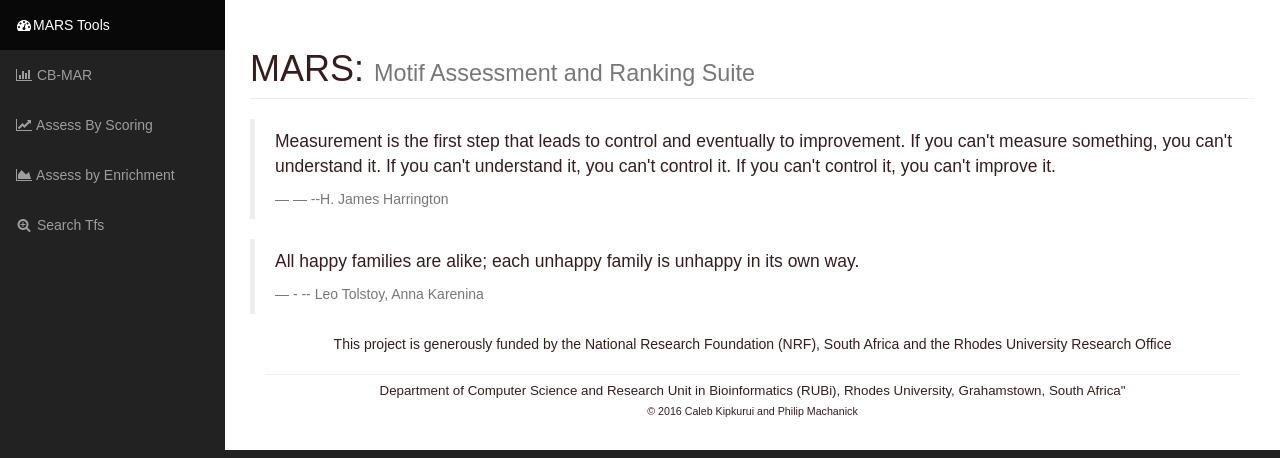
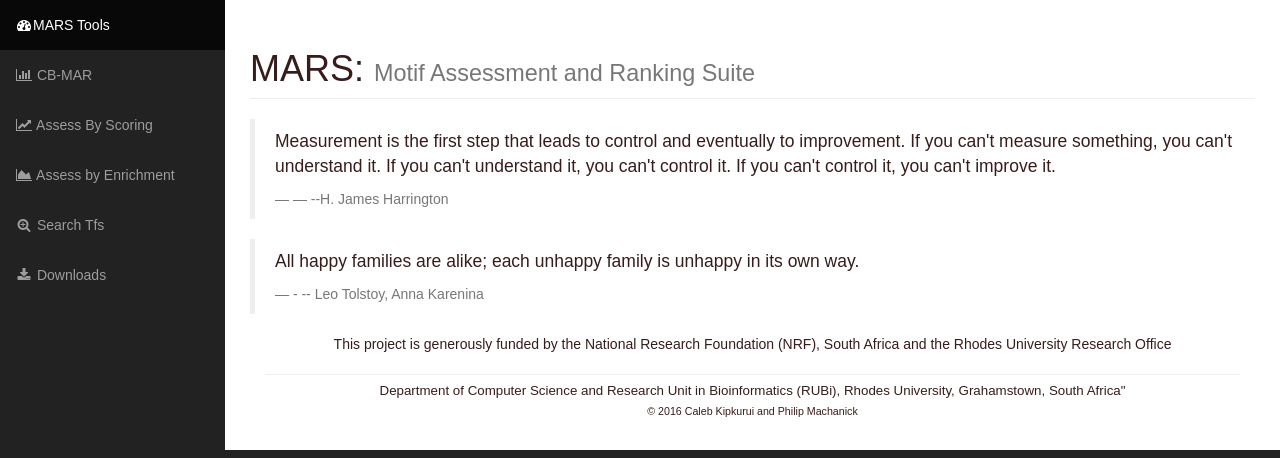
Before and after one commit to kipkurui/MARS, a Django app: template MATOM/templates/MATOM/index.html in a window 1280 px wide. Shown: the part 51-509 px from the top of the page. Run offline with Django 3.2, Linux system fonts and the light colour scheme; the template is opened without the code that fills it, so the values that code supplies are empty; some libraries are stand-ins or nearby versions.

Commit message:
downloads

```diff
--- a/MATOM/templates/MATOM/index.html
+++ b/MATOM/templates/MATOM/index.html
@@ -114,6 +114,9 @@
 {#                    </li>#}
                     <li>
                         <a href="/search"><i class="fa fa-fw fa-search-plus"></i> Search Tfs</a>
+                    </li>
+                    <li>
+                    <a href="/downloads"><i class="fa fa-fw fa-download"></i> Downloads</a>
                     </li>
                 </ul>
             </div>
```
